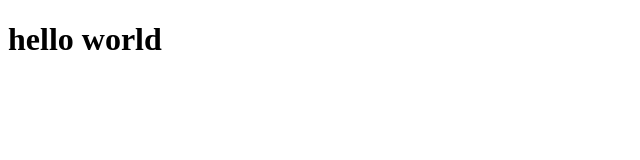
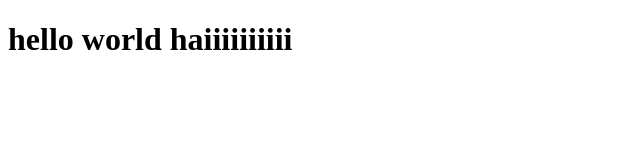
Before and after one commit to umriatihalimu/tes, a plain HTML site: page index.html in a window 1280 px wide. Shown: the whole page, without its empty margins (0-640 px from the left). Drawn offline with Linux system fonts and the light colour scheme.

Commit message:
second commit

```diff
--- a/index.html
+++ b/index.html
@@ -6,6 +6,6 @@
     <title>Document</title>
   </head>
   <body>
-    <h1>hello world</h1>
+    <h1>hello world haiiiiiiiiii</h1>
   </body>
 </html>
```
